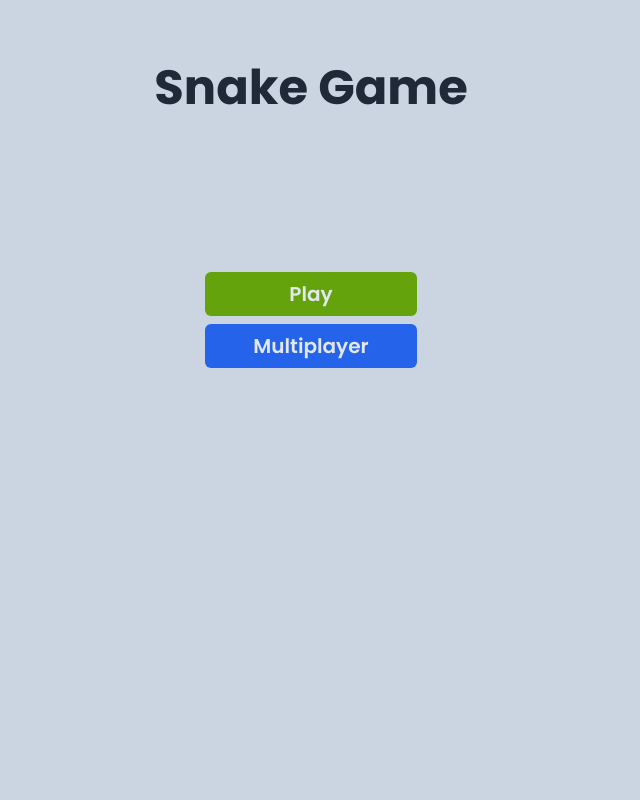
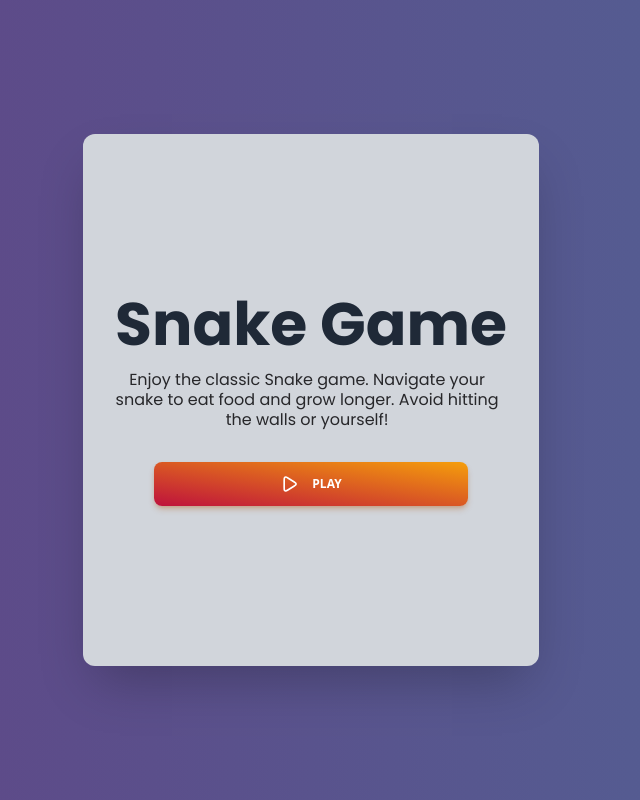
Before and after one commit to programmer-rahul/snakeY, a React (Vite) app: page / in a window 1280 px wide. Shown: the whole page, without its empty margins (329-969 px from the left). Built offline with nearby package versions, Linux system fonts and the light colour scheme.

Commit message:
Enhanced homepage ui

```diff
--- a/package.json
+++ b/package.json
@@ -1,5 +1,5 @@
 {
-  "name": "colorcraft",
+  "name": "snake-game",
   "private": true,
   "version": "0.0.0",
   "type": "module",
--- a/src/components/layout/SnakeGame.tsx
+++ b/src/components/layout/SnakeGame.tsx
@@ -6,7 +6,7 @@ const SnakeGame = () => {
   const { gameStatus } = useSnake();
 
   return (
-    <div className="max-h-dvh min-h-dvh w-full bg-slate-300">
+    <div className="max-h-dvh min-h-dvh w-full">
       {/* game home screen  */}
       {gameStatus === "idle" && <GameHomeScreen />}
 
--- a/src/components/snake/GameHomeScreen.tsx
+++ b/src/components/snake/GameHomeScreen.tsx
@@ -1,25 +1,29 @@
 import { useSnake } from "../../context/SnakeContext";
+import Button from "../ui/Button";
 
 const GameHomeScreen = () => {
   const { setGameStatus } = useSnake();
 
   return (
-    <div className="welcomeScreen flex h-screen flex-col items-center justify-start bg-slate-300">
-      <h2 className="mb-40 mt-16 text-5xl font-bold text-gray-800">
-        Snake Game
-      </h2>
-      <div className="buttons flex flex-col gap-2">
-        <button
-          className="rounded-md bg-lime-600 px-12 py-2 text-xl font-semibold text-slate-200"
-          onClick={() => {
-            setGameStatus("in-progress");
-          }}
-        >
-          Play
-        </button>
-        <button className="rounded-md bg-blue-600 px-12 py-2 text-xl font-semibold text-slate-200">
-          Multiplayer
-        </button>
+    <div className="welcomeScreen pattern flex h-screen flex-col items-center justify-center bg-gradient-to-r from-[#614385] to-[#516395]">
+      <div className="flex w-auto flex-col items-center gap-8 rounded-xl bg-gray-300 px-8 py-40 shadow-2xl">
+        <div className="space-y-4">
+          <h2 className="text-6xl font-bold text-gray-800">Snake Game</h2>
+          <p className="w-96 text-center leading-5 text-zinc-800">
+            Enjoy the classic Snake game. Navigate your snake to eat food and
+            grow longer. Avoid hitting the walls or yourself!
+          </p>
+        </div>
+
+        <div className="buttons flex w-full flex-col gap-2">
+          <Button
+            text="Play"
+            onClick={() => {
+              setGameStatus("in-progress");
+            }}
+            icon="playIcon"
+          />
+        </div>
       </div>
     </div>
   );
--- a/src/components/snake/GameOverPopup.tsx
+++ b/src/components/snake/GameOverPopup.tsx
@@ -1,4 +1,5 @@
 import { useSnake } from "../../context/SnakeContext";
+import Button from "../ui/Button";
 
 interface GameOverPopupProps {
   playAgainHandler: () => void;
@@ -24,28 +25,11 @@ const GameOverPopup = ({ playAgainHandler }: GameOverPopupProps) => {
       </div>
 
       <div className="w-full">
-        <button
-          className="mx-auto flex w-4/5 select-none items-center justify-center gap-3 whitespace-nowrap rounded-lg bg-gradient-to-tr from-rose-700 to-amber-500 px-6 py-3 text-center align-middle font-sans text-xs font-bold uppercase text-white shadow-md shadow-amber-700/30 transition-all hover:shadow-lg hover:shadow-amber-700/50 active:opacity-[0.85] disabled:pointer-events-none disabled:opacity-50 disabled:shadow-none"
-          type="button"
+        <Button
+          text="Play Again"
+          icon="playAgainIcon"
           onClick={playAgainHandler}
-        >
-          <svg
-            viewBox="0 0 16 16"
-            xmlns="http://www.w3.org/2000/svg"
-            fill="#000000"
-            width={20}
-            height={20}
-          >
-            <g strokeLinecap="round" strokeLinejoin="round"></g>
-            <g id="SVGRepo_iconCarrier">
-              <path
-                fill="currentColor"
-                d="M14.9547098,7.98576084 L15.0711,7.99552 C15.6179,8.07328 15.9981,8.57957 15.9204,9.12636 C15.6826,10.7983 14.9218,12.3522 13.747,13.5654 C12.5721,14.7785 11.0435,15.5888 9.37999,15.8801 C7.7165,16.1714 6.00349,15.9288 4.48631,15.187 C3.77335,14.8385 3.12082,14.3881 2.5472,13.8537 L1.70711,14.6938 C1.07714,15.3238 3.55271368e-15,14.8776 3.55271368e-15,13.9867 L3.55271368e-15,9.99998 L3.98673,9.99998 C4.87763,9.99998 5.3238,11.0771 4.69383,11.7071 L3.9626,12.4383 C4.38006,12.8181 4.85153,13.1394 5.36475,13.3903 C6.50264,13.9466 7.78739,14.1285 9.03501,13.9101 C10.2826,13.6916 11.4291,13.0839 12.3102,12.174 C13.1914,11.2641 13.762,10.0988 13.9403,8.84476 C14.0181,8.29798 14.5244,7.91776 15.0711,7.99552 L14.9547098,7.98576084 Z M11.5137,0.812976 C12.2279,1.16215 12.8814,1.61349 13.4558,2.14905 L14.2929,1.31193 C14.9229,0.681961 16,1.12813 16,2.01904 L16,6.00001 L12.019,6.00001 C11.1281,6.00001 10.6819,4.92287 11.3119,4.29291 L12.0404,3.56441 C11.6222,3.18346 11.1497,2.86125 10.6353,2.60973 C9.49736,2.05342 8.21261,1.87146 6.96499,2.08994 C5.71737,2.30841 4.57089,2.91611 3.68976,3.82599 C2.80862,4.73586 2.23802,5.90125 2.05969,7.15524 C1.98193,7.70202 1.47564,8.08224 0.928858,8.00448 C0.382075,7.92672 0.00185585,7.42043 0.0796146,6.87364 C0.31739,5.20166 1.07818,3.64782 2.25303,2.43465 C3.42788,1.22148 4.95652,0.411217 6.62001,0.119916 C8.2835,-0.171384 9.99651,0.0712178 11.5137,0.812976 Z"
-              ></path>
-            </g>
-          </svg>
-          Play Again
-        </button>
+        />
       </div>
     </div>
   );
--- a/src/components/snake/GamePlayBoard.tsx
+++ b/src/components/snake/GamePlayBoard.tsx
@@ -34,6 +34,7 @@ const GamePlayBoard = () => {
 
   // variables
   let cellSize = CanvasWidth / 16;
+
   let snake = [
     { x: cellSize * 5, y: cellSize * 4 },
     { x: cellSize * 4, y: cellSize * 4 },
@@ -72,6 +73,7 @@ const GamePlayBoard = () => {
     // console.log("animating canvas", gameStatus);
     requestAnimationFrame(animateCanvas);
   };
+
   //   to calculate snake food collision
   const calculateSnakeFoodCollision = () => {
     if (!context) return;
@@ -310,7 +312,7 @@ const GamePlayBoard = () => {
       ref={GameScreenRef}
     >
       {/* Game score and controls */}
-      <GameBoardHeader/>
+      <GameBoardHeader />
       {/* Game board */}
       <div className="gameBoard relative self-center border border-purple-600 md:mb-6">
         {/* Canvas */}
--- /dev/null
+++ b/src/components/ui/Button.tsx
@@ -0,0 +1,84 @@
+const Button = ({
+  text,
+  onClick,
+  icon,
+}: {
+  text: string;
+  onClick?: (e: React.MouseEvent<HTMLButtonElement, MouseEvent>) => void;
+  icon: "playAgainIcon" | "playIcon" | "multiplayerIcon";
+}) => {
+  return (
+    <button
+      className="mx-auto flex w-4/5 select-none items-center justify-center gap-3 whitespace-nowrap rounded-lg bg-gradient-to-tr from-rose-700 to-amber-500 px-6 py-3 text-center align-middle font-sans text-xs font-bold uppercase text-white shadow-md shadow-amber-700/30 transition-all hover:shadow-lg hover:shadow-amber-700/50 active:opacity-[0.85] disabled:pointer-events-none disabled:opacity-50 disabled:shadow-none"
+      type="button"
+      onClick={onClick}
+    >
+      {icon === "playAgainIcon" && playAgainIcon}
+      {icon === "playIcon" && playIcon}
+      {icon === "multiplayerIcon" && multiplayerIcon}
+      {text}
+    </button>
+  );
+};
+export default Button;
+
+const playAgainIcon = (
+  <svg
+    viewBox="0 0 16 16"
+    xmlns="http://www.w3.org/2000/svg"
+    fill="#000000"
+    width={20}
+    height={20}
+  >
+    <g strokeLinecap="round" strokeLinejoin="round"></g>
+    <g id="SVGRepo_iconCarrier">
+      <path
+        fill="currentColor"
+        d="M14.9547098,7.98576084 L15.0711,7.99552 C15.6179,8.07328 15.9981,8.57957 15.9204,9.12636 C15.6826,10.7983 14.9218,12.3522 13.747,13.5654 C12.5721,14.7785 11.0435,15.5888 9.37999,15.8801 C7.7165,16.1714 6.00349,15.9288 4.48631,15.187 C3.77335,14.8385 3.12082,14.3881 2.5472,13.8537 L1.70711,14.6938 C1.07714,15.3238 3.55271368e-15,14.8776 3.55271368e-15,13.9867 L3.55271368e-15,9.99998 L3.98673,9.99998 C4.87763,9.99998 5.3238,11.0771 4.69383,11.7071 L3.9626,12.4383 C4.38006,12.8181 4.85153,13.1394 5.36475,13.3903 C6.50264,13.9466 7.78739,14.1285 9.03501,13.9101 C10.2826,13.6916 11.4291,13.0839 12.3102,12.174 C13.1914,11.2641 13.762,10.0988 13.9403,8.84476 C14.0181,8.29798 14.5244,7.91776 15.0711,7.99552 L14.9547098,7.98576084 Z M11.5137,0.812976 C12.2279,1.16215 12.8814,1.61349 13.4558,2.14905 L14.2929,1.31193 C14.9229,0.681961 16,1.12813 16,2.01904 L16,6.00001 L12.019,6.00001 C11.1281,6.00001 10.6819,4.92287 11.3119,4.29291 L12.0404,3.56441 C11.6222,3.18346 11.1497,2.86125 10.6353,2.60973 C9.49736,2.05342 8.21261,1.87146 6.96499,2.08994 C5.71737,2.30841 4.57089,2.91611 3.68976,3.82599 C2.80862,4.73586 2.23802,5.90125 2.05969,7.15524 C1.98193,7.70202 1.47564,8.08224 0.928858,8.00448 C0.382075,7.92672 0.00185585,7.42043 0.0796146,6.87364 C0.31739,5.20166 1.07818,3.64782 2.25303,2.43465 C3.42788,1.22148 4.95652,0.411217 6.62001,0.119916 C8.2835,-0.171384 9.99651,0.0712178 11.5137,0.812976 Z"
+      ></path>
+    </g>
+  </svg>
+);
+
+const playIcon = (
+  <svg
+    viewBox="0 0 24 24"
+    fill="none"
+    xmlns="http://www.w3.org/2000/svg"
+    width={20}
+    height={20}
+  >
+    <g id="SVGRepo_bgCarrier" stroke-width="0"></g>
+    <g
+      id="SVGRepo_tracerCarrier"
+      stroke-linecap="round"
+      stroke-linejoin="round"
+    ></g>
+    <g id="SVGRepo_iconCarrier">
+      <path
+        d="M16.6582 9.28638C18.098 10.1862 18.8178 10.6361 19.0647 11.2122C19.2803 11.7152 19.2803 12.2847 19.0647 12.7878C18.8178 13.3638 18.098 13.8137 16.6582 14.7136L9.896 18.94C8.29805 19.9387 7.49907 20.4381 6.83973 20.385C6.26501 20.3388 5.73818 20.0469 5.3944 19.584C5 19.053 5 18.1108 5 16.2264V7.77357C5 5.88919 5 4.94701 5.3944 4.41598C5.73818 3.9531 6.26501 3.66111 6.83973 3.6149C7.49907 3.5619 8.29805 4.06126 9.896 5.05998L16.6582 9.28638Z"
+        stroke="#fff"
+        stroke-width="2"
+        stroke-linejoin="round"
+      ></path>
+    </g>
+  </svg>
+);
+const multiplayerIcon = (
+  <svg viewBox="0 0 24 24" fill="none" xmlns="http://www.w3.org/2000/svg">
+    <g id="SVGRepo_bgCarrier" stroke-width="0"></g>
+    <g
+      id="SVGRepo_tracerCarrier"
+      stroke-linecap="round"
+      stroke-linejoin="round"
+    ></g>
+    <g id="SVGRepo_iconCarrier">
+      <path
+        d="M16.6582 9.28638C18.098 10.1862 18.8178 10.6361 19.0647 11.2122C19.2803 11.7152 19.2803 12.2847 19.0647 12.7878C18.8178 13.3638 18.098 13.8137 16.6582 14.7136L9.896 18.94C8.29805 19.9387 7.49907 20.4381 6.83973 20.385C6.26501 20.3388 5.73818 20.0469 5.3944 19.584C5 19.053 5 18.1108 5 16.2264V7.77357C5 5.88919 5 4.94701 5.3944 4.41598C5.73818 3.9531 6.26501 3.66111 6.83973 3.6149C7.49907 3.5619 8.29805 4.06126 9.896 5.05998L16.6582 9.28638Z"
+        stroke="#000000"
+        stroke-width="2"
+        stroke-linejoin="round"
+      ></path>
+    </g>
+  </svg>
+);
```
